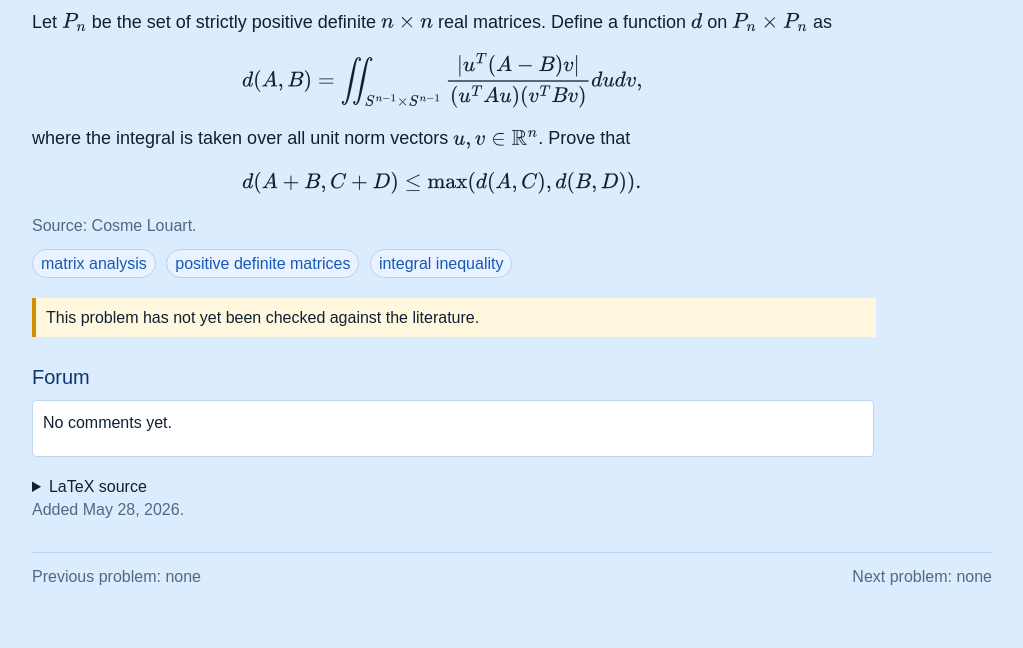
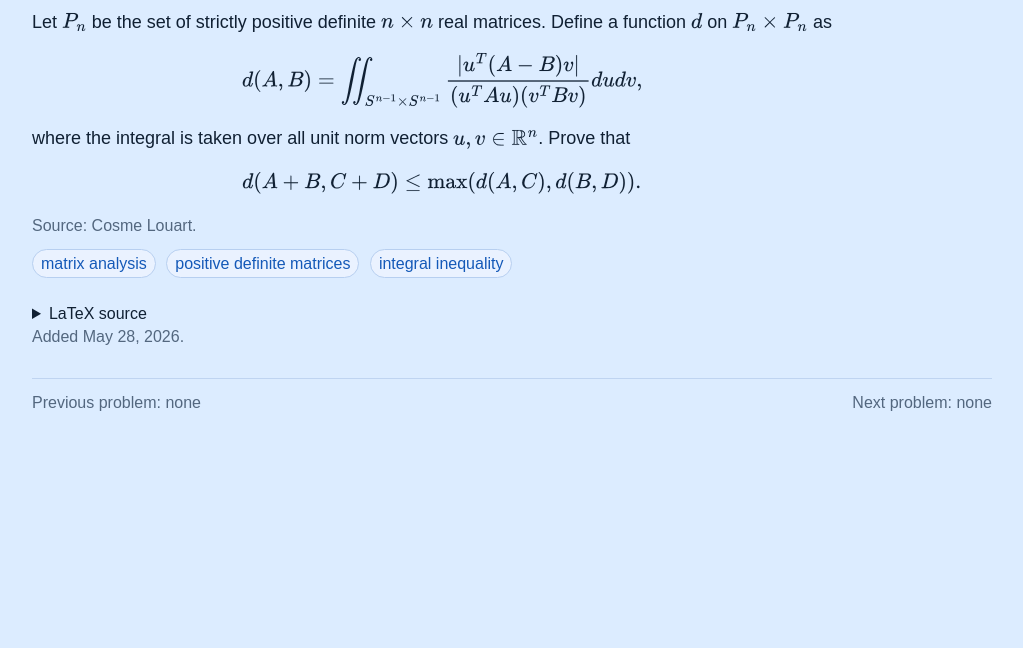
Before and after one commit to rybindmitry/rybindmitry.github.io, a website: page problems/1.html in a window 1280 px wide. Shown: the part 310-958 px from the top of the page, without its empty margins (128-1151 px from the left). After the commit the page ends 800 px from the top, so only its background shows below. Drawn offline with nearby package versions, Linux system fonts and the light colour scheme.

Commit message:
Remove forum from problem database

```diff
--- a/problems/1.html
+++ b/problems/1.html
@@ -21,7 +21,6 @@
   <header class="top">
     <h1 class="site-title"><a href="index.html">CUHK-Shenzhen AI Math Problems</a></h1>
     <nav class="nav" aria-label="Main navigation">
-      <a href="forum.html">Forum</a>
       <a href="inbox.html">Inbox</a>
       <a href="tags.html">Tags</a>
       <a href="../index.html">Dmitry Rybin</a>
@@ -62,13 +61,6 @@
       <a class="tag" href="tags.html">integral inequality</a>
     </p>
 
-    <p class="warning">This problem has not yet been checked against the literature.</p>
-
-    <h2>Forum</h2>
-    <div class="forum-box">
-      <p>No comments yet.</p>
-    </div>
-
     <details>
       <summary>LaTeX source</summary>
       <pre>Let $P_{n}$ be the set of strictly positive definite $n\times n$ real matrices. Define a function $d$ on $P_n \times P_n$ as
--- a/problems/problems.css
+++ b/problems/problems.css
@@ -164,21 +164,6 @@ tbody tr:nth-child(even) {
   text-decoration: none;
 }
 
-.warning {
-  max-width: 820px;
-  padding: 8px 10px;
-  border-left: 4px solid #d19000;
-  background: #fff8df;
-}
-
-.forum-box {
-  max-width: 820px;
-  border: 1px solid #bfd4f1;
-  border-radius: 4px;
-  background: #fff;
-  padding: 10px;
-}
-
 details {
   margin-top: 18px;
 }
```
Also changed, not shown: problems/forum.html (deleted, +0 -24 lines), problems/inbox.html (+0 -1 lines), problems/index.html (+0 -1 lines), problems/tags.html (+0 -1 lines).
